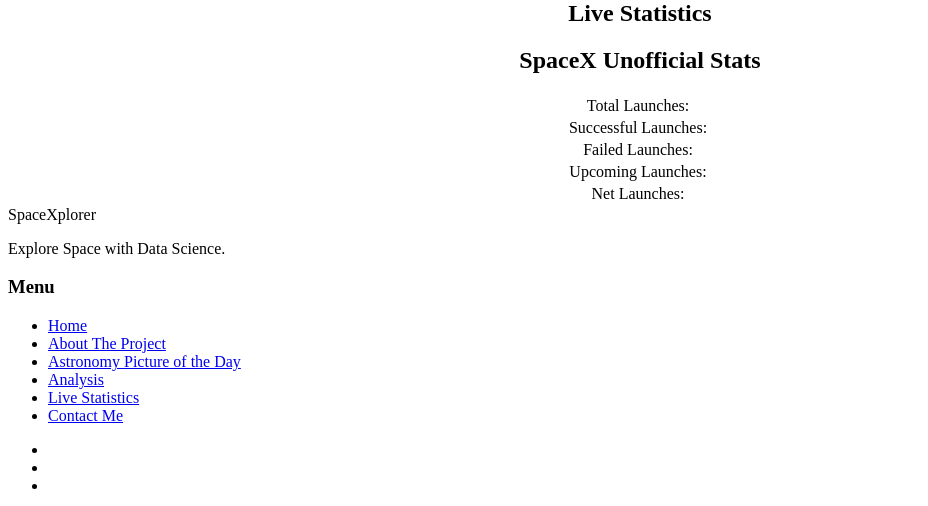
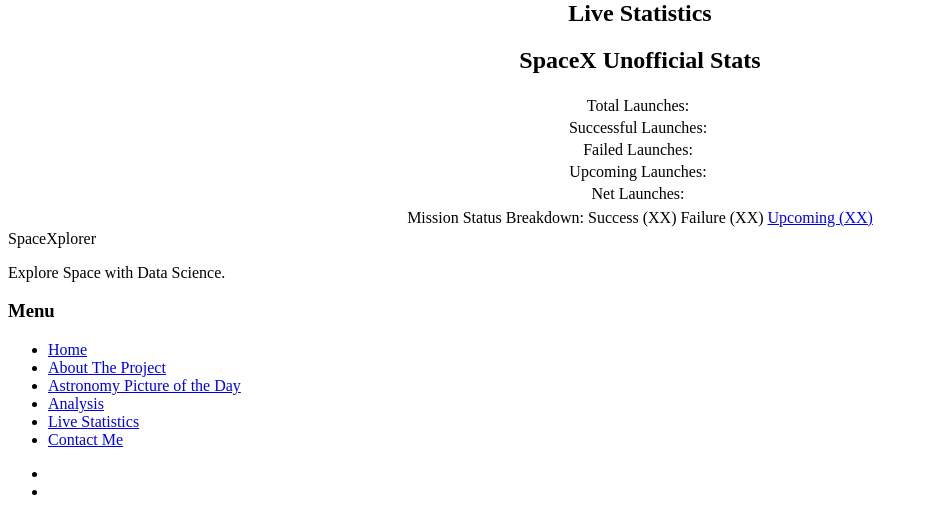
Before and after one commit to renatogusani/SpaceXplorer, a Jekyll site: the page built from _pages/page3.html, in a window 1280 px wide. Shown: the part 532-1038 px from the top of the page, without its empty margins (0-928 px from the left). Built offline with Jekyll 4.4.1, drawn with Linux system fonts in a browser that asks for light colours.

Commit message:
Update page3.html

```diff
--- a/_pages/page3.html
+++ b/_pages/page3.html
@@ -73,3 +73,20 @@
 	</table>
 </body>
 </html>
+
+
+<html>
+<head>
+	<meta charset="utf-8">
+</head>
+<body>
+	<table>
+		<tr>
+			<td>Mission Status Breakdown:</td>
+			<td>Success (XX)</td>
+			<td>Failure (XX)</td>
+			<td><a href='https://www.spacex.com/missions'>Upcoming (XX)</a></td>
+		</tr>
+	</table>
+</body>
+</html>
```
